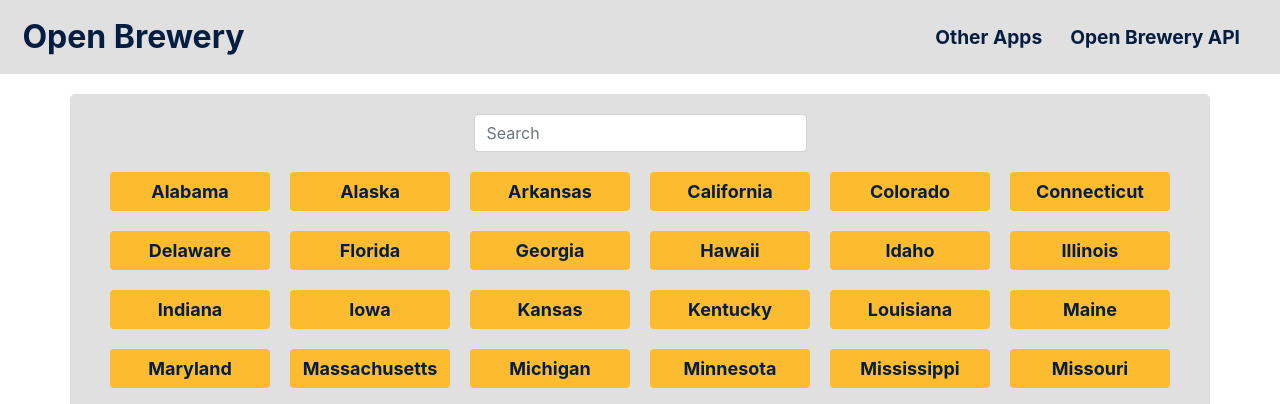
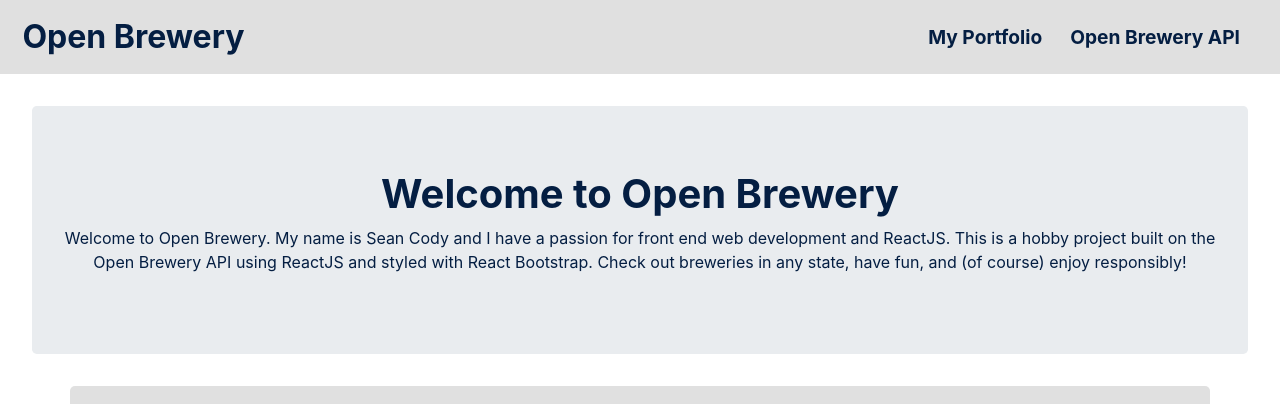
Before and after one commit to SeanCodyDev/open-brewery, a React (Create React App) app: page / in a window 1280 px wide. Shown: the top 404 px of the page. Built offline with nearby package versions, Linux system fonts and the light colour scheme; no server answers.

Commit message:
landing info

```diff
--- a/src/App.js
+++ b/src/App.js
@@ -5,6 +5,7 @@ import './App.css';
 import SearchSection from './components/searchsection';
 import Results from './components/results';
 import HeaderBar from './components/headerbar'
+import Landing from './components/landing';
 
 import regions from './regions';
 
@@ -103,9 +104,18 @@ export default class App extends Component {
 				)
 		})
 
+		//only render the landing info until the user has searched
+		let landing;
+		if (this.state.results.length<1){
+			landing = <Landing />
+		} else {
+			landing = undefined;
+		}
+
 		return (
 			<div className="App">
 			<HeaderBar />
+			{landing}
 			<SearchSection
 				regions={this.state.regions}
 				searchTerm={this.state.searchTerm}
--- a/src/components/headerbar.js
+++ b/src/components/headerbar.js
@@ -13,7 +13,7 @@ export default class HeaderBar extends Component {
         <Navbar.Toggle aria-controls="basic-navbar-nav" />
         <Navbar.Collapse id="basic-navbar-nav" className="justify-content-end col">
           <Nav>
-            <Nav.Link className="custom-link" href="https://seancodydev.github.io/project-portfolio/">Other Apps</Nav.Link>
+            <Nav.Link className="custom-link" href="https://seancodydev.github.io/project-portfolio/">My Portfolio</Nav.Link>
             <Nav.Link className="custom-link" href="https://www.openbrewerydb.org/">Open Brewery API</Nav.Link>
           </Nav>
         </Navbar.Collapse>
--- /dev/null
+++ b/src/components/landing.css
@@ -0,0 +1,13 @@
+.jumbotron {
+	color: #041E42;
+}
+
+.jumbotron h1{
+	font-weight: bold;
+}
+
+@media (min-width: 576px) {
+	.jumbotron {
+	    margin: 2rem;
+	}
+}
--- /dev/null
+++ b/src/components/landing.js
@@ -0,0 +1,17 @@
+import React from 'react'
+
+import {Jumbotron} from 'react-bootstrap';
+import './landing.css'
+
+export default function Landing(props) {
+
+
+	return (
+
+		<Jumbotron>
+			<h1>Welcome to Open Brewery</h1>
+			<p>Welcome to Open Brewery. My name is Sean Cody and I have a passion for front end web development and ReactJS. This is a hobby project built
+			on the Open Brewery API using ReactJS and styled with React Bootstrap. Check out breweries in any state, have fun, and (of course) enjoy responsibly!</p>
+		</Jumbotron>
+	)
+}
```
